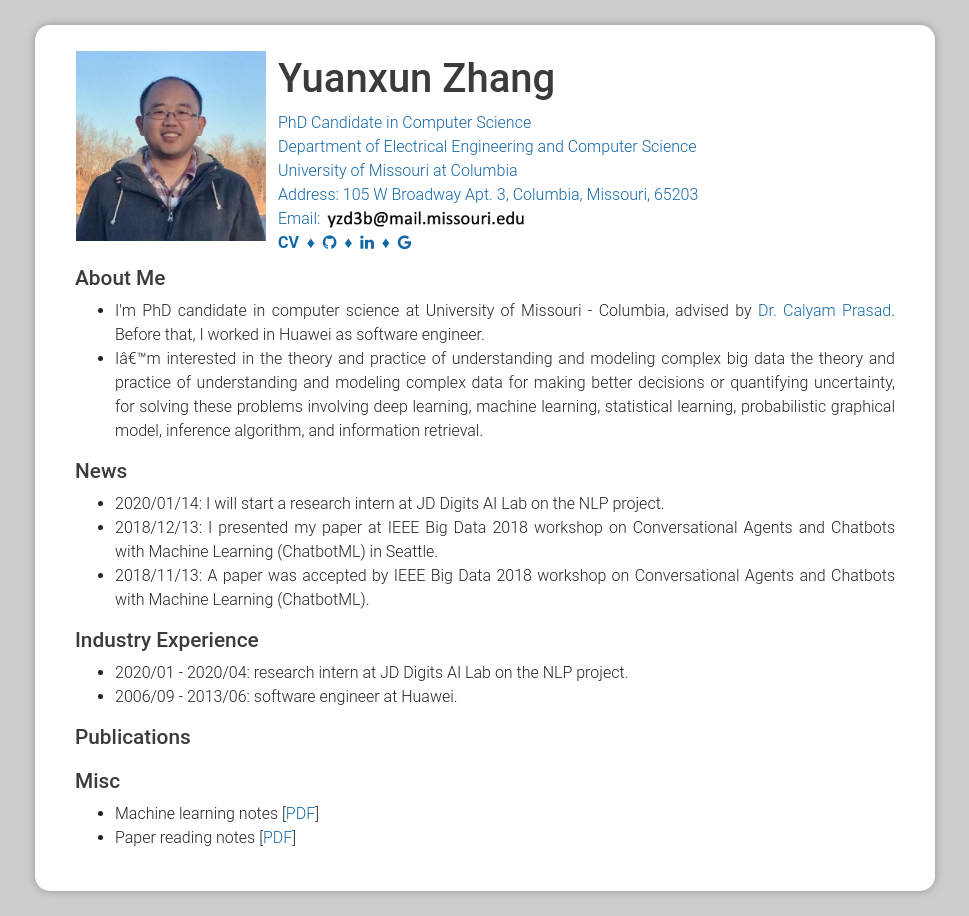
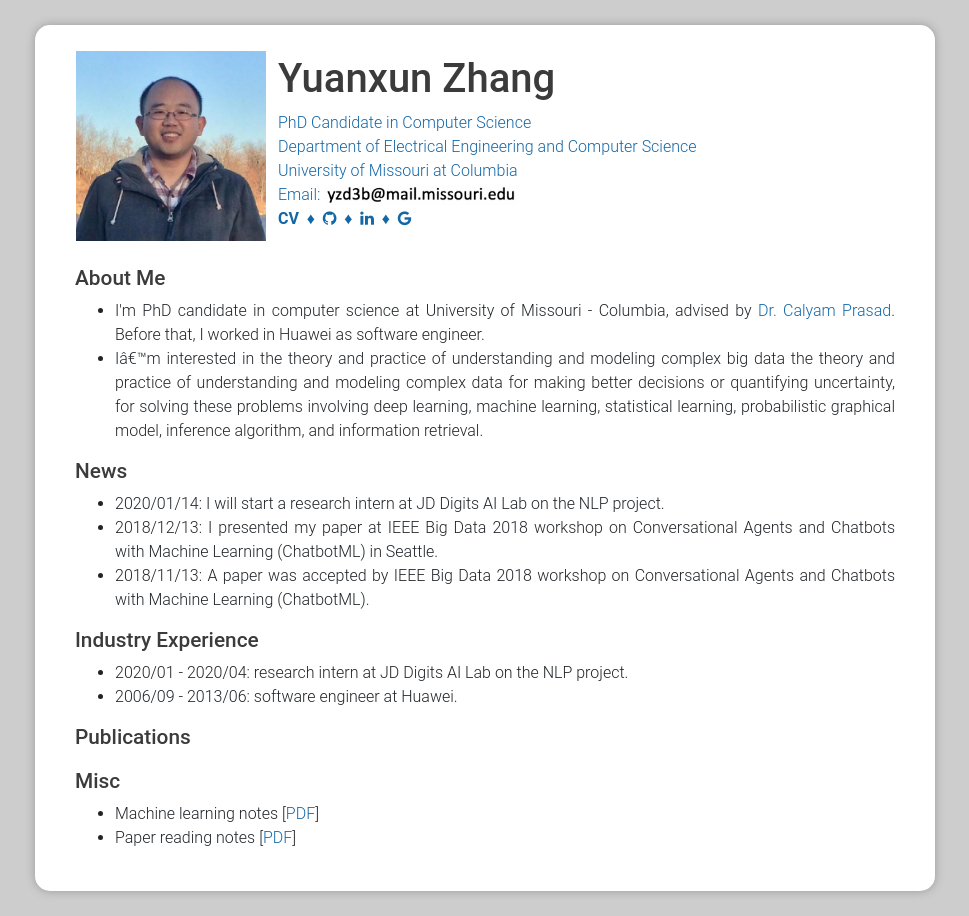
Before and after one commit to zhangyuanxun/zhangyuanxun.github.io, a plain HTML site: page index.html in a window 1280 px wide. Shown: the whole page, without its empty margins (155-1124 px from the left). Drawn offline with Linux system fonts and the light colour scheme.

Commit message:
modify codes

```diff
--- a/index.html
+++ b/index.html
@@ -162,8 +162,7 @@ body
         PhD Candidate in Computer Science<br>
         Department of Electrical Engineering and Computer Science<br>
         University of Missouri at Columbia<br>
-        Address: 105 W Broadway Apt. 3, Columbia, Missouri, 65203<br>
-        Email: <img src="images/mizzou_email.png" height="20px"><br>
+        Email: <img src="images/mizzou_email.png" height="19px"><br>
         <a href="https://zhangyuanxun.github.io/docs/yuanxunzhang_cv.pdf", style="font-weight:bold">CV</a> &nbsp;&diams;&nbsp;
         <a href="https://github.com/zhangyuanxun" target="_new"> <i class="fa fa-github"></i></a> &nbsp;&diams;&nbsp;
         <a href="https://www.linkedin.com/in/yuanxunzhang/" target="_new"><i class="fa fa-linkedin"></i></a> &nbsp;&diams;&nbsp;
```
